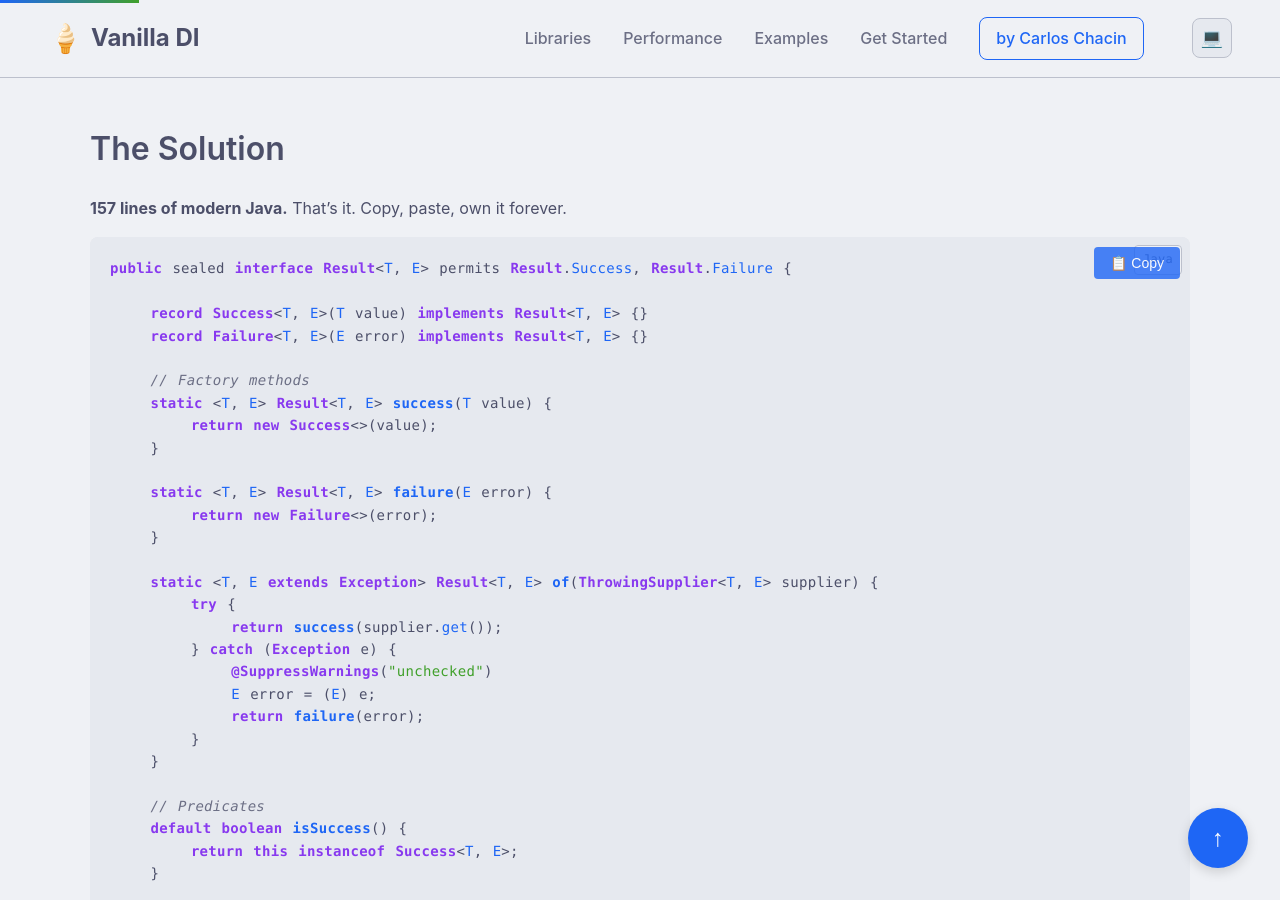
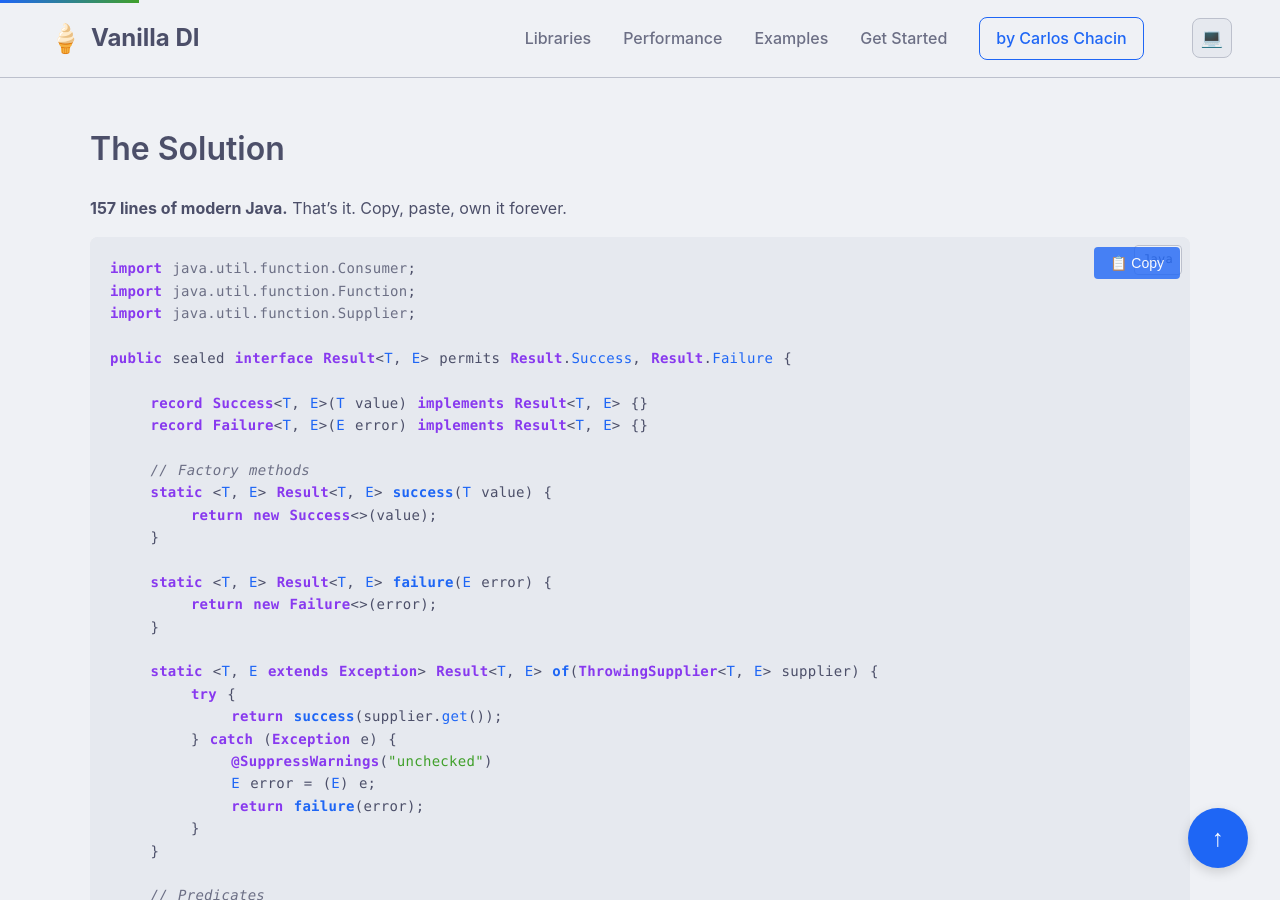
Before and after one commit to cchacin/vanilla-di.com, a Jekyll site: the page built from libraries/vanilla-result/index.md, in a window 1280 px wide and 900 px high, scrolled down 1049 px. Built offline with Jekyll 4.4.1, drawn with Linux system fonts in a browser that asks for light colours.

Commit message:
feat: Add Vanilla Result library

````diff
--- a/libraries/vanilla-result/index.md
+++ b/libraries/vanilla-result/index.md
@@ -43,6 +43,10 @@ All you wanted was to **treat errors as data**. But instead, you got:
 <div id="result-code-block" style="position: relative;" markdown="1">
 
 ```java
+import java.util.function.Consumer;
+import java.util.function.Function;
+import java.util.function.Supplier;
+
 public sealed interface Result<T, E> permits Result.Success, Result.Failure {
 
     record Success<T, E>(T value) implements Result<T, E> {}
````
